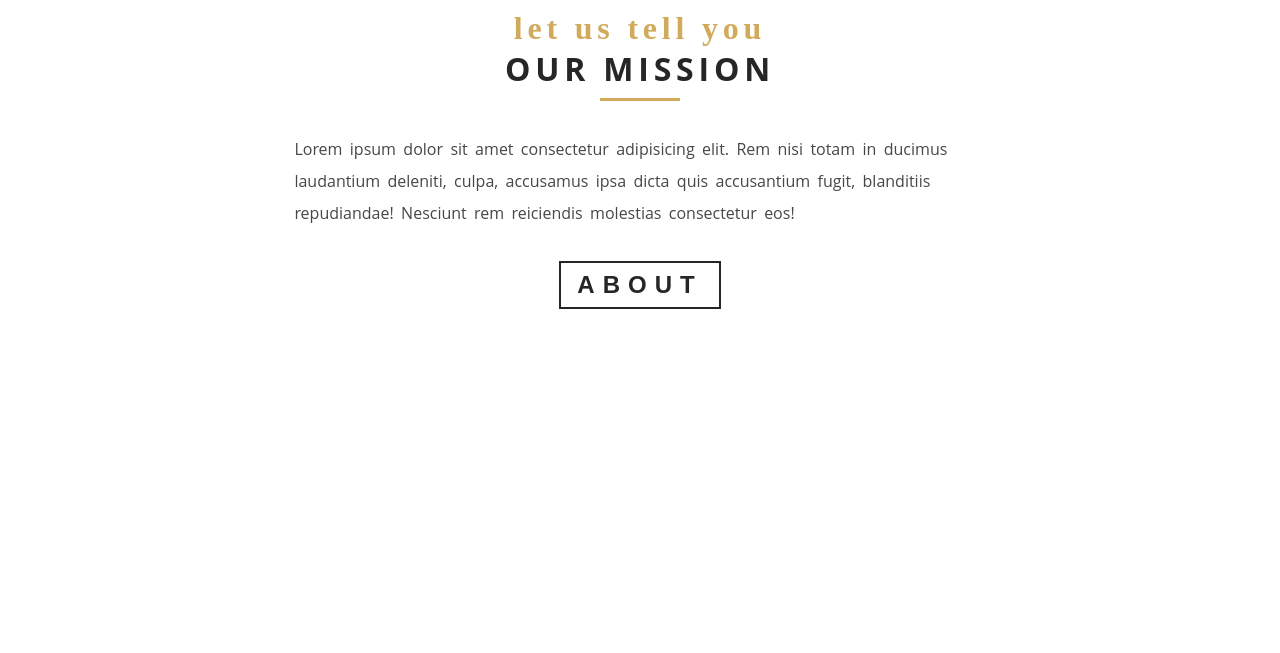
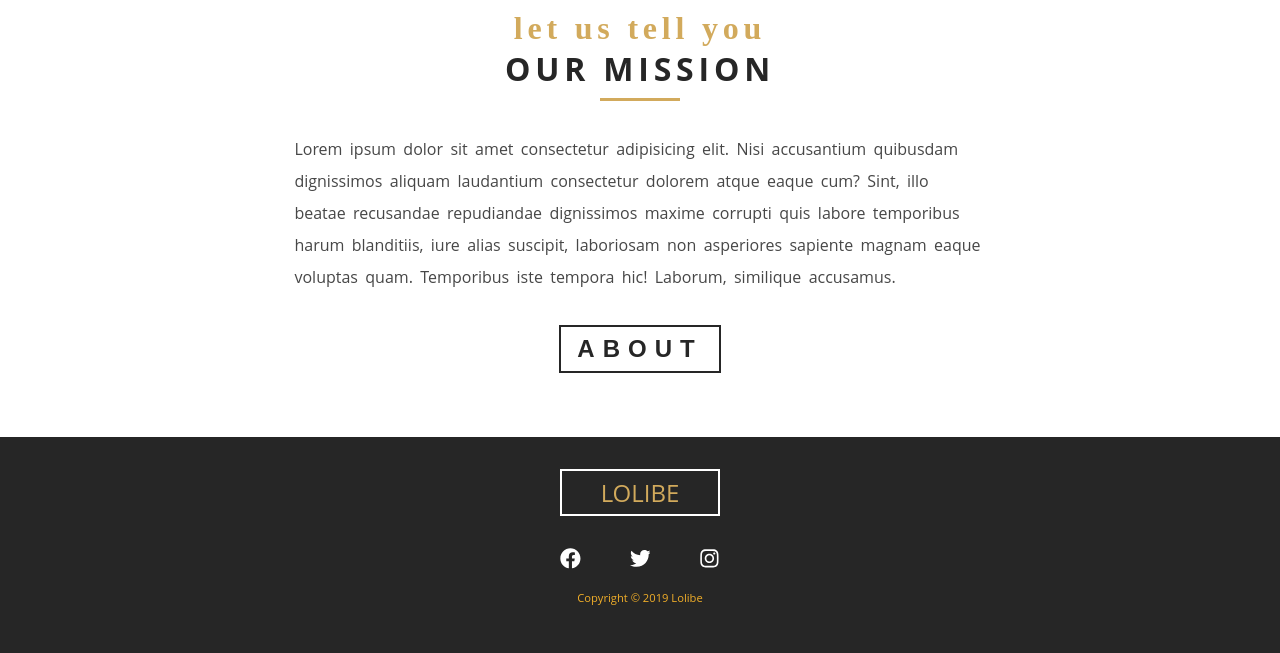
Before and after one commit to chuanman2707/lolibe, a Gatsby site: page / in a window 1280 px wide. Shown: the part 825-1478 px from the top of the page. Before the commit the page ends 1198 px from the top, so only its background shows below. Built offline with nearby package versions, Linux system fonts and the light colour scheme; Gatsby itself is replaced by a stand-in of ours.

Commit message:
update footer

```diff
--- a/src/components/HomePageComponents/Quickinfo.js
+++ b/src/components/HomePageComponents/Quickinfo.js
@@ -10,10 +10,13 @@
         <Title message="let us tell you" title="Our Mission" />
         <QuickInfoWrapper>
           <p className="text">
-            Lorem ipsum dolor sit amet consectetur adipisicing elit. Rem nisi
-            totam in ducimus laudantium deleniti, culpa, accusamus ipsa dicta
-            quis accusantium fugit, blanditiis repudiandae! Nesciunt rem
-            reiciendis molestias consectetur eos!
+            Lorem ipsum dolor sit amet consectetur adipisicing elit. Nisi
+            accusantium quibusdam dignissimos aliquam laudantium consectetur
+            dolorem atque eaque cum? Sint, illo beatae recusandae repudiandae
+            dignissimos maxime corrupti quis labore temporibus harum blanditiis,
+            iure alias suscipit, laboriosam non asperiores sapiente magnam eaque
+            voluptas quam. Temporibus iste tempora hic! Laborum, similique
+            accusamus.
           </p>
         </QuickInfoWrapper>
         <Link to="/about/" style={{ textDecoration: "none" }}>
--- /dev/null
+++ b/src/components/globals/Footer.js
@@ -0,0 +1,85 @@
+import React, { Component } from "react"
+import styled from "styled-components"
+import { styles } from "../../utils"
+import { FaInstagram, FaTwitter, FaFacebook } from "react-icons/fa"
+import { Link } from "gatsby"
+export default class Footer extends Component {
+  state = {
+    icons: [
+      {
+        id: 1,
+        icon: <FaFacebook className="icon facebook-icon" />,
+        path: <Link to="https://facebook.com" />,
+      },
+      {
+        id: 2,
+        icon: <FaTwitter className="icon twitter-icon" />,
+        path: <Link to="https://twitter.com" />,
+      },
+      {
+        id: 3,
+        icon: <FaInstagram className="icon instagram-icon" />,
+        path: <Link to="https://instagram.com" />,
+      },
+    ],
+  }
+  render() {
+    return (
+      <FooterWrapper>
+        <div className="title">Lolibe</div>
+        <div className="icons">
+          {this.state.icons.map(icon => {
+            return (
+              <a
+                href={icon.path}
+                key={icon.id}
+                target="_blank"
+                rel="noopener noreferrer"
+              >
+                {icon.icon}
+              </a>
+            )
+          })}
+        </div>
+        <p className="copyright">Copyright &copy; 2019 Lolibe</p>
+      </FooterWrapper>
+    )
+  }
+}
+
+const FooterWrapper = styled.footer`
+  background: ${styles.colors.mainBlack};
+  padding: 2rem 0;
+  .icons {
+    width: 10rem;
+    display: flex;
+    justify-content: space-between;
+    margin: 0 auto;
+  }
+  .icon {
+    color: ${styles.colors.mainWhite};
+    font-size: 1.3rem;
+    ${styles.transition({})};
+    &:hover {
+      color: ${styles.colors.mainYellow};
+      font-size: 1.5rem;
+    }
+  }
+  .copyright {
+    color: ${styles.colors.mainYellow2};
+    text-transform: capitalize;
+    text-align: center;
+    font-size: 0.7rem;
+    margin: 1rem 0;
+  }
+  .title {
+    margin: 0 auto 2rem auto;
+    width: 10rem;
+    text-transform: uppercase;
+    padding: 0.3rem 1rem;
+    text-align: center;
+    color: ${styles.colors.mainYellow};
+    font-size: 1.5rem;
+    ${styles.border({})};
+  }
+`
--- a/src/components/globals/navbar/NavbarLinks.js
+++ b/src/components/globals/navbar/NavbarLinks.js
@@ -30,7 +30,7 @@
     ],
   }
   render() {
-    console.log(this.props)
+    // console.log(this.props)
     return (
       <LinkWrapper open={this.props.navbarOpen}>
         {this.state.links.map(item => {
--- a/src/components/layout.js
+++ b/src/components/layout.js
@@ -9,6 +9,7 @@
 import PropTypes from "prop-types"
 import { createGlobalStyle } from "styled-components"
 import Navbar from "../components/globals/navbar"
+import Footer from "../components/globals/Footer"
 // import "./layout.css"
 // import "./bootstrap.min.css"
 // import "../sass/layout.scss"
@@ -19,6 +20,7 @@
       <GlobalStyle />
       <Navbar />
       {children}
+      <Footer />
     </>
   )
 }
```
